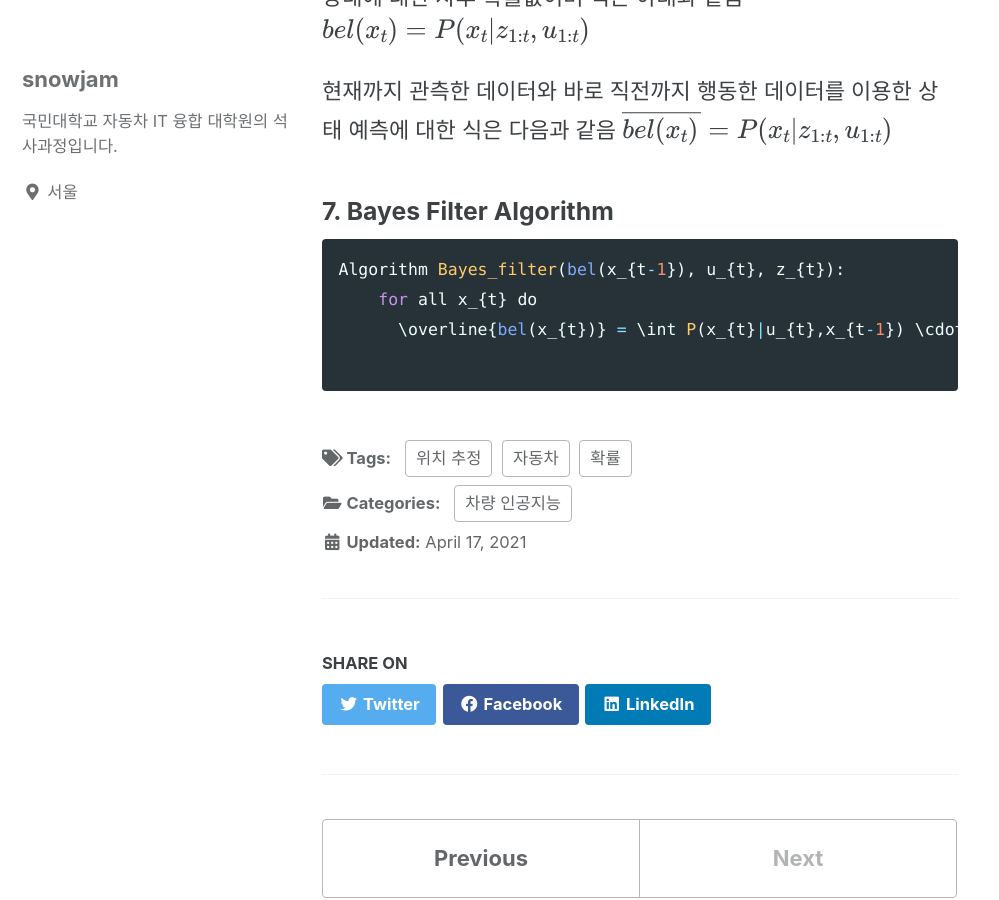
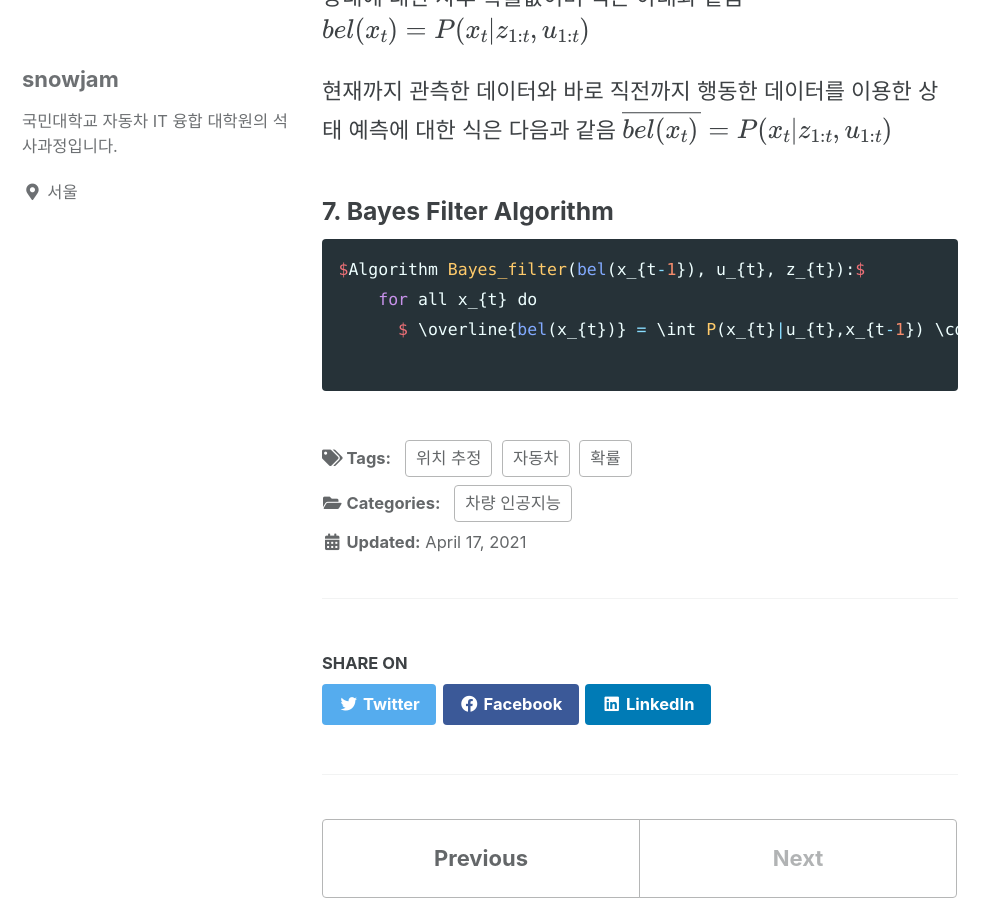
Before and after one commit to snowjamai/snowjamai.github.io, a Jekyll site: the page built from _posts/2021-04-17-MarkovLocalization.md, in a window 1280 px wide and 900 px high, scrolled down 2063 px. Shown: the whole window, without its empty margins (0-999 px from the left). Built offline with Jekyll 4.4.1, drawn with Linux system fonts in a browser that asks for light colours; cached includes are drawn as plain includes; formulas are drawn with MathJax 3.

Commit message:
Math Check

````diff
--- a/_posts/2021-04-17-MarkovLocalization.md
+++ b/_posts/2021-04-17-MarkovLocalization.md
@@ -60,8 +60,8 @@ $ \overline{bel(x_{t})} = P(x_{t}|z_{1:t},u_{1:t}) $
 
 ### 7. Bayes Filter Algorithm
 ```python
-Algorithm Bayes_filter(bel(x_{t-1}), u_{t}, z_{t}):
+$Algorithm Bayes_filter(bel(x_{t-1}), u_{t}, z_{t}):$
     for all x_{t} do
-      \overline{bel(x_{t})} = \int P(x_{t}|u_{t},x_{t-1}) \cdot bel(x_{t-1}) dx_{t-1}
+      $ \overline{bel(x_{t})} = \int P(x_{t}|u_{t},x_{t-1}) \cdot bel(x_{t-1}) dx_{t-1} $
 
 ```
````
